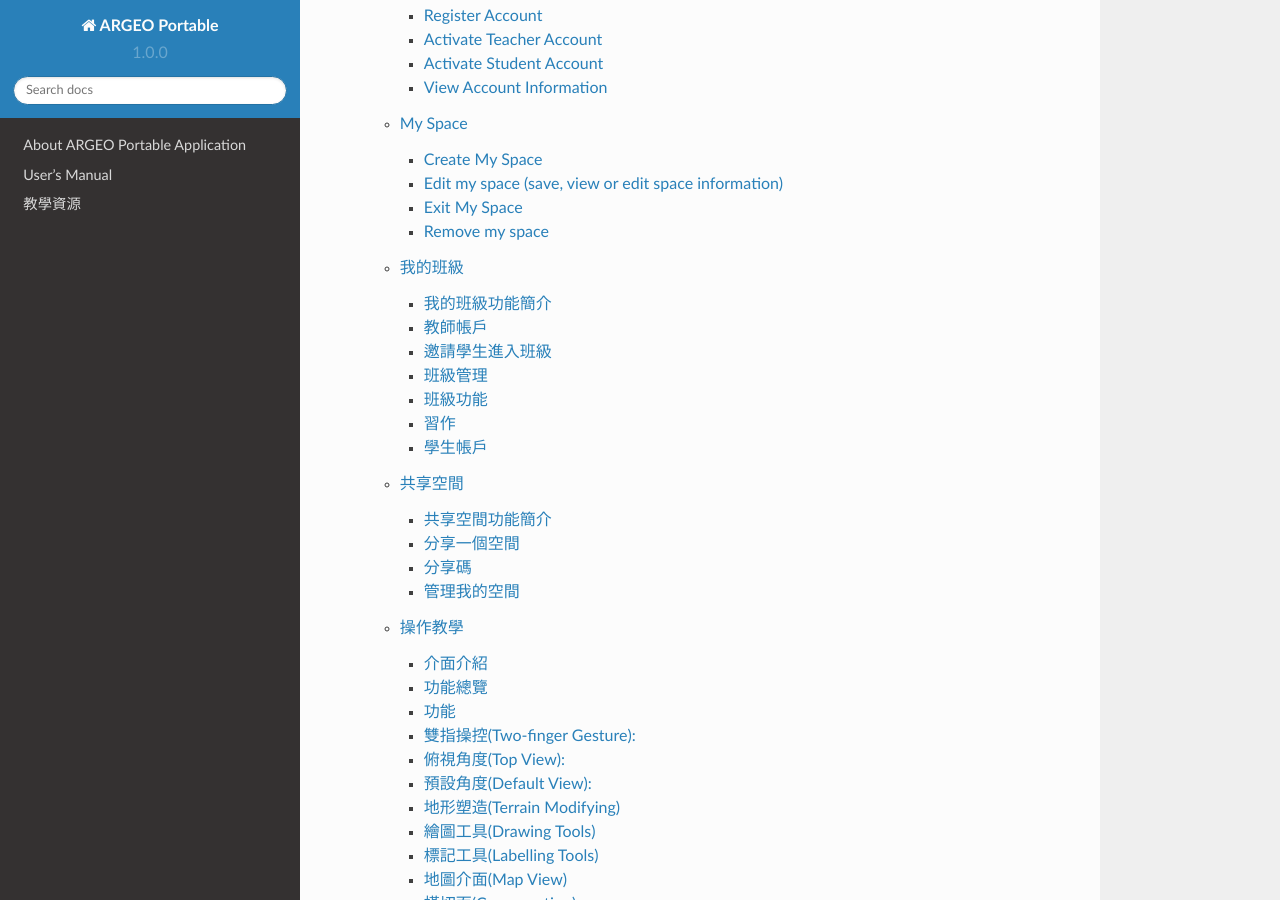
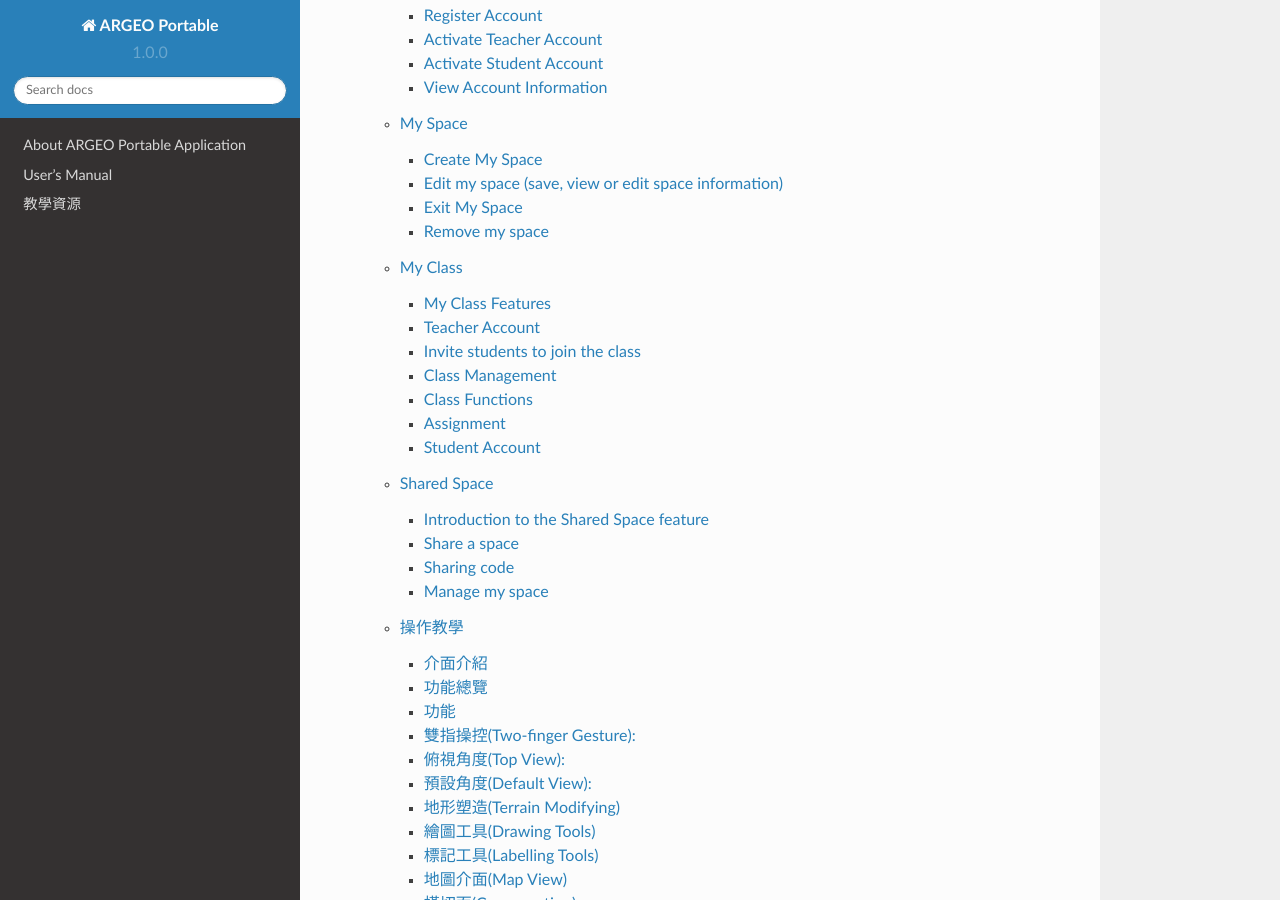
Before and after one commit to Avatech-hk/argeoportable-en, a Sphinx documentation site: the page built from docs/source/index.rst, in a window 1280 px wide and 900 px high, scrolled down 1837 px. Built offline with Sphinx 7.4.7 and the Read the Docs theme 2.0.0, drawn with Linux system fonts in a browser that asks for light colours; pages that are not in the unit, such as notebooks, are missing from menus.

Commit message:
docs: update myclass.rst and sharespace.rst

```diff
--- a/docs/source/usermanual/myclass.rst
+++ b/docs/source/usermanual/myclass.rst
@@ -1,32 +1,32 @@
-我的班級
+My Class
 ===================================
 
-我的班級功能簡介
+My Class Features
 -----------------------
-「我的班級」讓教師帳戶建立班級，並在班級中建立黑板（筆記）及習作，然後分配給學生帳戶查看黑板及進行習作。同時，教師可查看該班級內的學生的習作及「我的空間」。教師可建立多個班級，分配不同學生進入不同班級，學生帳戶亦可同時加入多個班級。每一名教師帳戶都可查看所有屬於該許可證下班級內的黑板及習作，而學生帳戶則只能查看已加入的班級內的黑板及習作。
+"My Class" allows the teacher to create a class, create a blackboard (notes) and assignments in the class, and then assign student accounts to view the blackboard and work on the assignments. At the same time, the teacher can view the assignments and My Space of the students in the class. Teachers can create multiple classes and assign different students to different classes, and student accounts can be added to multiple classes at the same time. Each teacher account can view all the boards and assignments belonging to the licensed class, while student accounts can only view the boards and assignments of the classes they have joined.
 
 
 
 
-教師帳戶
+Teacher Account
 -----------------------
-創建班級
+Create Class
 
-點擊［＋創建班級］按鈕
+Click the [+Create Class] button.
 
 .. image:: myclass_images/teacheracc1.png
   :width: 400
   :alt: Alternative text
 
 
-輸入班級名稱：由中文、英文或數字組成
+Input class name: in Chinese, English or numbers
 
 .. image:: myclass_images/teacheracc2.png
   :width: 400
   :alt: Alternative text
 
 
-創建成功後到達班級主畫面
+Arrive at the main screen of the class after successful creation.
 
 .. image:: myclass_images/teacheracc3.png
   :width: 400
@@ -35,10 +35,10 @@
 
 
 
-邀請學生進入班級
+Invite students to join the class
 -----------------------
-在建立班級後，介面會顯示班級邀請碼，把此班級邀請碼傳送給學生輸入，學生便能加入班級。
-更多資訊：我的班級－學生帳戶－加入班級
+After creating a class, the interface will show the class invitation code, send the code to the students to enter, and the students will be able to join the class.
+For more information: My Classes - Student Account - Join a Class
 
 .. image:: myclass_images/invitestudent.png
   :width: 400
@@ -47,15 +47,14 @@
 
 
 
-班級管理
+Class Management
 -----------------------
-點擊班級名稱旁的「設定」按鈕，便可打開班級管理介面。
-在班級管理內：您可
-   → 更改班級名稱
-   → 重新產生班級邀請碼
-   → 查看班級內的學生名單
-   → 把學生從班級中移除（學生被移除出班級後所有該學生的習作空間將會一併被移除）
-   → 移除班級（所有在該班級內的黑板、習作（包括教師及學生）的空間將會一併被移除）
+Click the "Settings" button next to the class name to open the class management interface. In Class Management: You can
+   → Change the class name
+   → Re-generate the class invitation code
+   → View the list of students in the class
+   → Remove a student from the class (all the student's workspace will be removed after the student is removed from the class)
+   → Remove the class (all the space on the blackboard and workspace (both teacher and students) in the class will be removed)
 
 .. image:: myclass_images/classroom.png
   :width: 400
@@ -64,43 +63,43 @@
 
 
 
-班級功能
+Class Functions
 -----------------------
-黑板
+Blackboard
 
-黑板功能簡介
-「黑板」是讓教師建立空間讓班級內的學生查看，學生只能查看而不能編輯黑板空間。
+Blackboard Functions Introduction
+Blackboard is a space for the teacher to create for students to view in the class. Students can only view but not edit the blackboard space.
 
 
-創建黑板
-點擊［＋創建黑板］
+Create Blackboard
+Click [+Create Blackboard]
 
 .. image:: myclass_images/blackboard1.png
   :width: 400
   :alt: Alternative text
 
 
-輸入黑板標題（必填）及內容
+Enter the title (required) and content of the board.
 
 .. image:: myclass_images/blackboard2.png
   :width: 400
   :alt: Alternative text
 
 
-點擊［創建］後便會自動進入空間，由此您可以進行編輯
+Clicking [Create] will automatically enter the space and you can edit it.
 
 .. image:: myclass_images/blackboard3.png
   :width: 400
   :alt: Alternative text
 
 
-編輯黑板
-編輯黑板功能與編輯我的空間相同，詳情請參閱 我的空間－編輯我的空間
+Editing the blackboard
+The function of editing the blackboard is the same as editing My Space, please refer to My Space - Edit My Space for details
 
 
-移除黑板
-點擊［．．．］打開選單，按下［刪除］按鈕
-   → 當黑板被移除後，班級內的教師及學生將無法再查看或編輯該黑板
+Remove the blackboard
+Click [...] to open the menu. Open the menu and click the [Delete] button
+   → When the board is removed, teachers and students in the class will no longer be able to view or edit the board.
 
 .. image:: myclass_images/removeblackboard.png
   :width: 400
@@ -109,49 +108,49 @@
 
 
 
-習作
+Assignment
 -----------------------
-習作功能簡介
-「習作」是讓教師建立空間給學生做習作。教師可先建立一個習作空間，然後在空間資訊中寫上標題及作答要求，並預先為習作編輯起始空間，當教師選擇發佈習作後，班級內的學生便能在查看到新習作，而習作內的起始空間則是教師預先為習作編輯的起始空間。
+Introduction to Assignments
+"Assignments" allows teachers to create a space for students to do assignments. Teachers can create an assignment space first, then write the title and requirements in the space information, and edit the starting space for the assignment in advance. When the teacher chooses to publish the assignment, students in the class will be able to view the new assignment, and the starting space in the assignment is the one that the teacher has edited for the assignment in advance.
 
-請注意，當教師發佈習作後教師只能編輯習作空間資訊，不能習作空間內的內容（例如地形、圖標等）。
+Note that when the teacher posts an assignment, the teacher can only edit the information in the workspace, not the contents of the workspace (e.g., terrain, icons, etc.).
 
-學生可為習作空間進行編輯，每名學生的習作都會儲存在自己的帳戶內，教師在學生完成習作後可查看班級內所有學生的習作，但不能進行編輯。
+Students can edit their workspace. Each student's work will be stored in their own account, and the teacher will be able to view all the students' work in the class after they have completed their work, but they cannot edit it.
 
-教師發佈習作後可把習作的狀態改為「不發佈」，學生便不能再查看或編輯該習作，但教師仍可查看學生在該習作的空間。
+The teacher can change the status of the assignment to "Unpublished" after publishing the assignment, so that students can no longer view or edit the assignment, but the teacher can still view the students' space in the assignment.
 
 
-創建習作
-點擊［＋創建習作］
+Creating Assignments
+Click [+Create Assignment].
 
 .. image:: myclass_images/createhw1.png
   :width: 400
   :alt: Alternative text
 
 
-輸入習作標題（必填）及內容
+Enter the title (required) and content of the assignment.
 
 .. image:: myclass_images/createhw2.png
   :width: 400
   :alt: Alternative text
 
 
-點擊［創建］後便會自動進入空間，由此您可以進行編輯習作起始空間
+Click [Create] and you will automatically enter the space where you can edit the starting space of your assignment.
 
 .. image:: myclass_images/createhw3.png
   :width: 400
   :alt: Alternative text
 
 
-派發習作
-點擊［派發］把習作派發
+Distribute the assignment
+Click [Distribute] to distribute the assignment.
 
 .. image:: myclass_images/assignhw1.png
   :width: 400
   :alt: Alternative text
 
 
-已派發的習作可從［已派發］選項中查看
+You can view the assigned assignments from the [Assigned] menu.
 
 .. image:: myclass_images/assignhw2.png
   :width: 400
@@ -160,25 +159,25 @@
 
 
 
-學生帳戶
+Student Account
 -----------------------
-加入新班級
+Join a new class
 
-點擊［＋加入班級］，輸入班級邀請碼。
+Click [+Join Class] and enter the class invitation code.
 
 .. image:: myclass_images/studentacc1.png
   :width: 400
   :alt: Alternative text
 
 
-加入成功後到達班級主畫面
+After successfully joining the class, you will arrive at the main screen of the class.
 
 .. image:: myclass_images/studentacc2.png
   :width: 400
   :alt: Alternative text
 
 
-查看黑板及習作
+View Blackboard and Assignments
 
 .. image:: myclass_images/studentacc3.png
   :width: 400
--- a/docs/source/usermanual/sharespace.rst
+++ b/docs/source/usermanual/sharespace.rst
@@ -1,9 +1,9 @@
-共享空間
+Shared Space
 ===================================
 
-共享空間功能簡介
+Introduction to the Shared Space feature
 -----------------------
-共享空間功能讓用戶能把自己的空間分享給其他用戶，其他用戶因而能查看該空間及可取得一個空間副本以作修改，達到共享空間概念。
+Shared space function allows users to share their own space with other users, so that other users can view the space and get a copy of the space for modification, thus achieving the concept of shared space.
 
 
 .. image:: sharespace_images/sharespace.png
@@ -13,9 +13,9 @@
 
 
 
-分享一個空間
+Share a space
 -----------------------
-在［我的空間］裏，選擇一個要分享的空間，點擊該空間的［．．．］打開選單，按下［分享］
+In [My Space], select a space you want to share, and click the [...] button on that space. Open the menu and click [Share].
 
 .. image:: sharespace_images/sharespace1.png
   :width: 400
@@ -26,42 +26,42 @@
   :alt: Alternative text
 
 
-輸入空間資訊：標題、說明。由於使用不同語言的用戶都可能會查看到你分享的空間，你可以分別以不同語言填寫空間資訊，讓使用不同語言的用戶都能了解你分享的空間。
+Enter information about the space: title, description. Since users in different languages may be able to view your space, you can fill in the space information in different languages so that users in different languages can understand your space.
 
 .. image:: sharespace_images/sharespace3.png
   :width: 400
   :alt: Alternative text
 
 
-類別：請選擇一個合適的類別
+Category: Please select an appropriate category.
 
-分享設定：你可選擇以［公開］或［不公開］形式分享空間
-＊公開：可經共享空間或分享碼進入空間
-＊不公開：僅可以分享碼進入空間
+Sharing Settings: You can choose to share your space in [Open] or [Closed] format
+＊Open: you can enter the space via shared space or sharing code
+＊Closed: you can enter the space with sharing code only.
 
-注意：當你把空間分享後，你將無法再修改已分享的空間的地形，你只可修改空間資訊，而已分享的空間是不會影響［我的空間］內的空間，即是你仍可編輯［我的空間］內的空間，但若你希望更新已分享的空間的地形，你必須在［我的空間］編輯地形，然後重新分享。
+Note: After you share a space, you can no longer modify the terrain of the shared space, you can only modify the information of the space, and the shared space will not affect the space in [My Space], that is, you can still edit the space in [My Space], but if you want to update the terrain of the space you have already shared, you have to edit the terrain in [My Space], and then re-share it.
 
 
 
 
 
-分享碼
+Sharing code
 -----------------------
-分享完成後，系統會顯示一個分享碼，你可把分享碼傳送給其他用戶，他們便可直接查看此分享的空間
+After sharing, the system will display a sharing code, you can pass the code to other users, they can directly view the shared space.
 
 .. image:: sharespace_images/sharespace4.png
   :width: 400
   :alt: Alternative text
 
 
-點擊［輸入分享碼］
+Click [Enter code].
 
 .. image:: sharespace_images/sharespace5.png
   :width: 400
   :alt: Alternative text
 
 
-輸入分享碼
+Input Share Code
 
 .. image:: sharespace_images/sharespace6.png
   :width: 400
@@ -70,10 +70,10 @@
 
 
 
-管理我的空間
+Manage my space
 -----------------------
-在你把空間分享後，你可管理你已分享的空間，包括查看分享碼、編輯資訊、刪除空間等。
-在［我的空間］中，點擊［已分享的空間］
+After you have shared your space, you can manage your shared space, including viewing the code, editing the information, deleting the space, and so on.
+In [My Space], click [Shared Space].
 
 .. image:: sharespace_images/sharespace7.png
   :width: 400
@@ -83,4 +83,4 @@
   :width: 400
   :alt: Alternative text
 
-＊若你刪除已分享的空間，其他用戶便無法再在共享空間或使用分享碼查看到你的空間，而刪除已分享的空間不會影響［我的空間］內的空間
+＊If you delete a shared space, other users will no longer be able to view your space in the shared space or use the sharing code, and deleting a shared space will not affect the space in [My Space].
```
